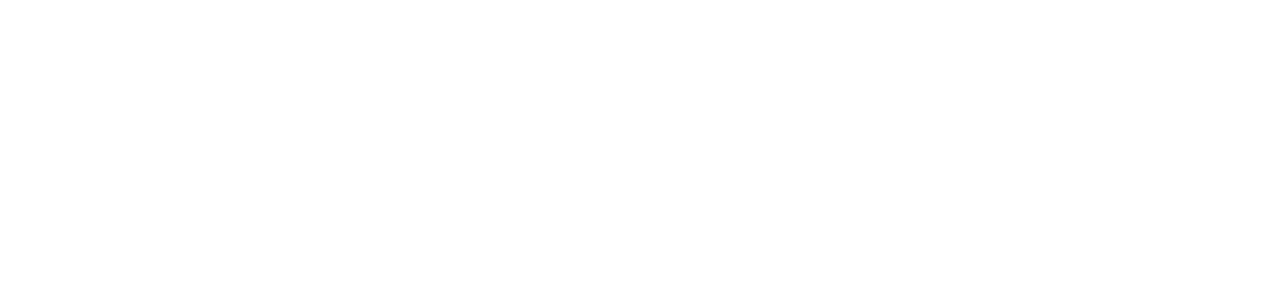
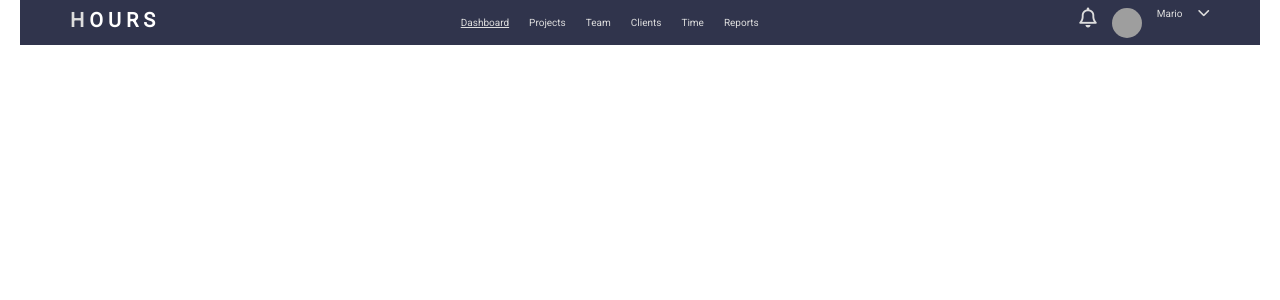
Before and after one commit to tonymike99/dashboard, a React (Create React App) app: page / in a window 1280 px wide. Shown: the top 300 px of the page. Built offline with nearby package versions, Linux system fonts and the light colour scheme; grey boxes are pictures that could not be loaded.

Commit message:
added Header component

```diff
--- a/src/App.js
+++ b/src/App.js
@@ -1,7 +1,12 @@
 import "./App.css";
+import { Header } from "./components/index";
 
 function App() {
-  return <></>;
+  return (
+    <>
+      <Header />
+    </>
+  );
 }
 
 export default App;
--- /dev/null
+++ b/src/components/Header/Header.css
@@ -0,0 +1,43 @@
+.header {
+  background-color: #30344c;
+  color: white;
+  margin: 0 2rem;
+  padding: 0.75rem 5rem;
+  display: flex;
+  justify-content: space-between;
+}
+
+.app-name {
+  font-size: 2rem;
+  font-weight: bold;
+  letter-spacing: 5px;
+}
+
+.app-name::first-letter {
+  color: #ddd;
+}
+
+.navbar {
+  display: flex;
+  align-items: center;
+}
+
+.navbar a {
+  text-decoration: none;
+  margin-right: 2rem;
+  color: #ddd;
+}
+
+.navbar > a:first-child {
+  text-decoration: underline;
+}
+
+.display-picture {
+  border-radius: 50%;
+}
+
+.settings {
+  display: flex;
+  gap: 1.5rem;
+  color: #ddd;
+}
--- /dev/null
+++ b/src/components/Header/Header.jsx
@@ -0,0 +1,33 @@
+import "./Header.css";
+
+function Header() {
+  return (
+    <header className="header">
+      <span className="app-name">HOURS</span>
+      <nav className="navbar">
+        <a href="/">Dashboard</a>
+        <a href="/">Projects</a>
+        <a href="/">Team</a>
+        <a href="/">Clients</a>
+        <a href="/">Time</a>
+        <a href="/">Reports</a>
+      </nav>
+      <div className="settings">
+        <span>
+          <i className="fa-regular fa-bell fa-2x"></i>
+        </span>
+        <img
+          className="display-picture"
+          src="https://i.pravatar.cc/30?img=1"
+          alt="woman"
+        />
+        <span>Mario</span>
+        <span>
+          <i className="fa-solid fa-chevron-down fa-lg"></i>
+        </span>
+      </div>
+    </header>
+  );
+}
+
+export default Header;
--- /dev/null
+++ b/src/components/index.js
@@ -0,0 +1,3 @@
+import Header from "./Header/Header";
+
+export { Header };
```
